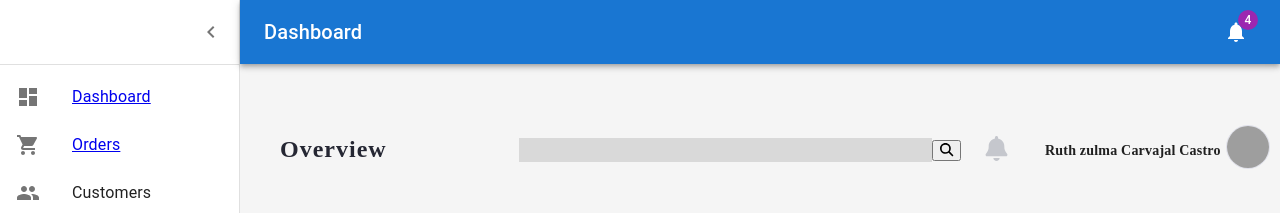
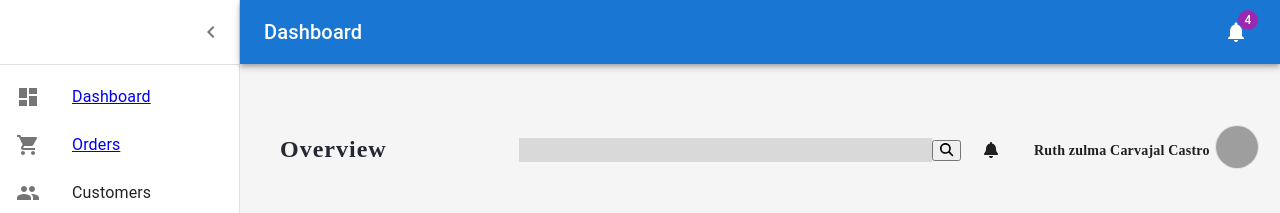
Before and after one commit to Ditmar/plagiarist-g2, a React (Create React App) app: page /header in a window 1280 px wide. Shown: the top 213 px of the page. Built offline with nearby package versions, Linux system fonts and the light colour scheme; no server answers; grey boxes are pictures that could not be loaded.

Commit message:
feature(common): remove file [pcg-0004]

```diff
--- a/src/components/Header/index.jsx
+++ b/src/components/Header/index.jsx
@@ -2,7 +2,6 @@ import React from 'react'
 import { Typography } from '@mui/material';
 import Title from "../../pages/Header/Title";
 import Usuario from "../../pages/Header/Usuario";
-import "../../pages/Header/Review.css";
 import Busqueda from "../../pages/Header/Busqueda";
 import Bell from "../../pages/Header/Bell";
 import useStyles from './header.styles';
--- a/src/pages/Header/Review.css
+++ /dev/null
@@ -1,20 +0,0 @@
-
-.icon{
-  position: relative;
-}
-.campana{
-width: 25px;
-height: 25px;
-color: #C5C7CD;
-}
-.counter{
-  width: 1px;
-  height: 1px;
-  background-color: #3751FF;
-  border-radius: 50%;
-  padding: 5px;
-  position: absolute;
-  top: 52px;
-  margin-left: 10px;
-  border: 1.5px solid #DFE0EB;
-}
--- a/src/pages/Header/multi.style.js
+++ b/src/pages/Header/multi.style.js
@@ -63,6 +63,25 @@ const useStyles = makeStyles(theme => ({
         width: '36px',
         color: '#C5C7CD',
         border: 'none',
+    },
+    icon:{
+        position: 'relative',
+    },
+    campana:{
+      width: '25px',
+      height: '25px',
+      color: '#C5C7CD',
+    },
+    counter:{
+        width: '1px',
+        height: '1px',
+        backgroundColor:' #3751FF',
+        borderRadius: '50%',
+        padding: '5px',
+        position: 'absolute',
+        top:' 52px',
+        marginLeft: '10px',
+        border: '1.5px solid #DFE0EB',
     }
 }));
 export default useStyles;
```
